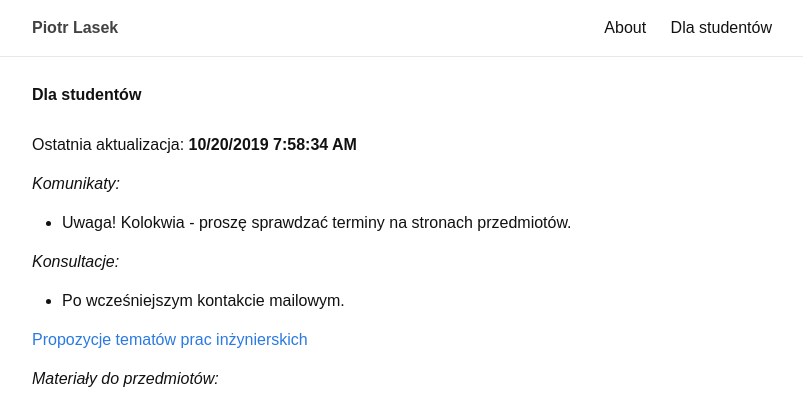
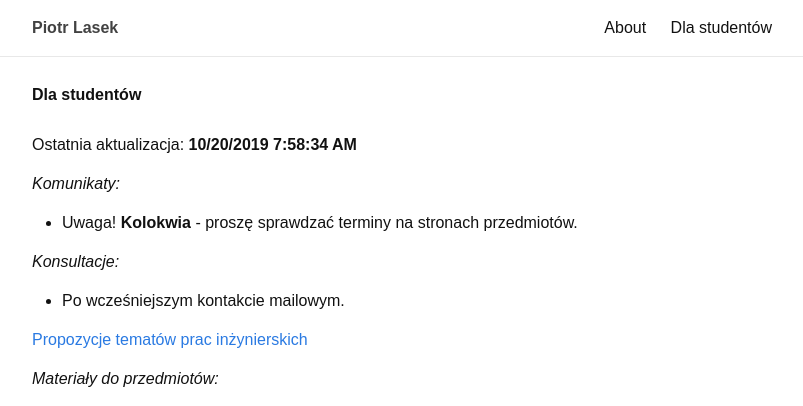
Before and after one commit to piotrlasek/piotrlasek.github.io, a Jekyll site: the page built from for-students.md, in a window 1280 px wide. Shown: the top 406 px of the page, without its empty margins (238-1041 px from the left). Built offline with Jekyll 4.4.1, drawn with Linux system fonts in a browser that asks for light colours.

Commit message:
some changes

```diff
--- a/for-students.md
+++ b/for-students.md
@@ -13,7 +13,7 @@ Ostatnia aktualizacja: **10/20/2019 7:58:34 AM**
 
 ## Komunikaty:
 
-* Uwaga! Kolokwia - proszę sprawdzać terminy na stronach przedmiotów.
+* Uwaga! **Kolokwia** - proszę sprawdzać terminy na stronach przedmiotów.
 
 ## Konsultacje:
 
```
